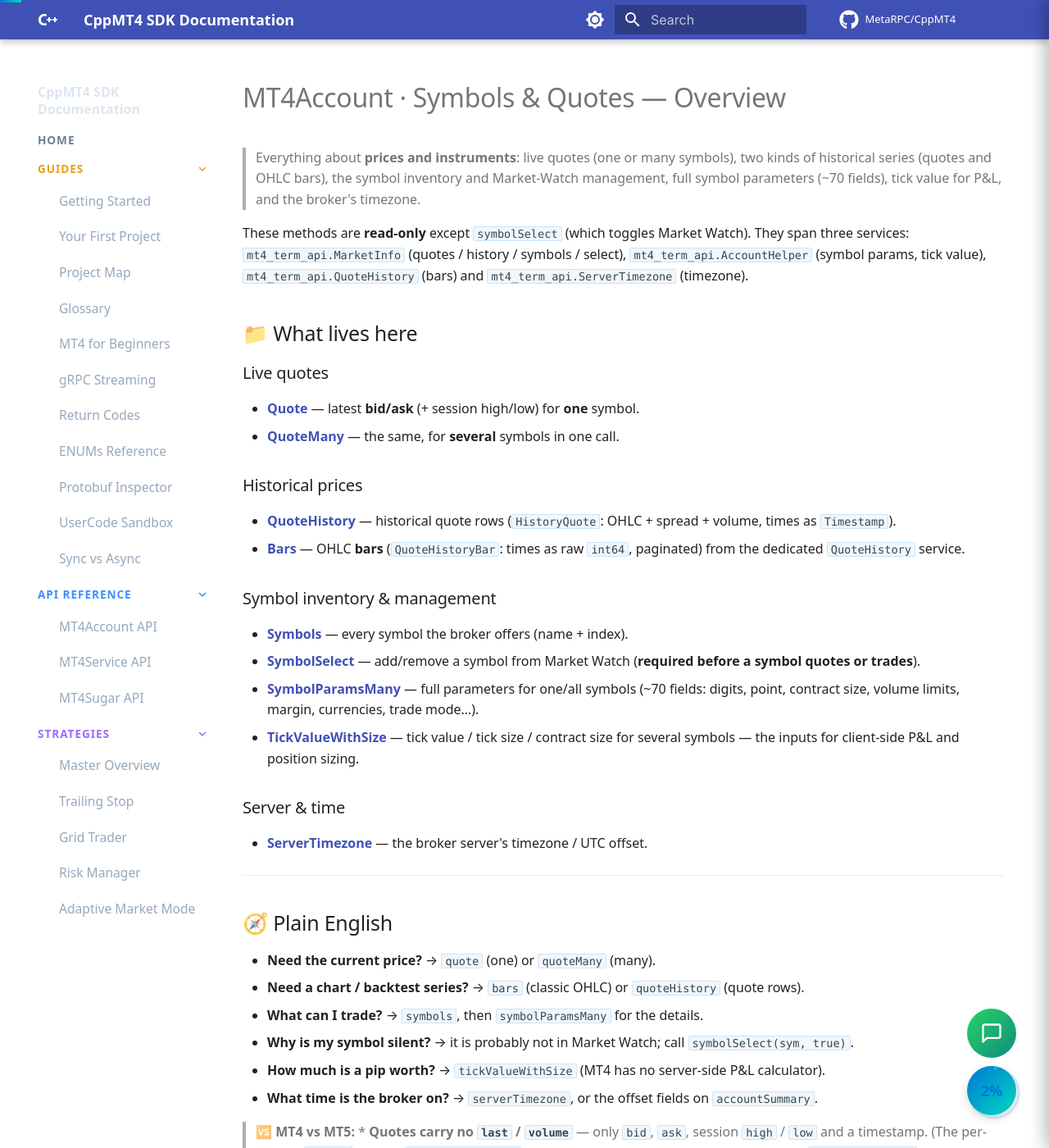
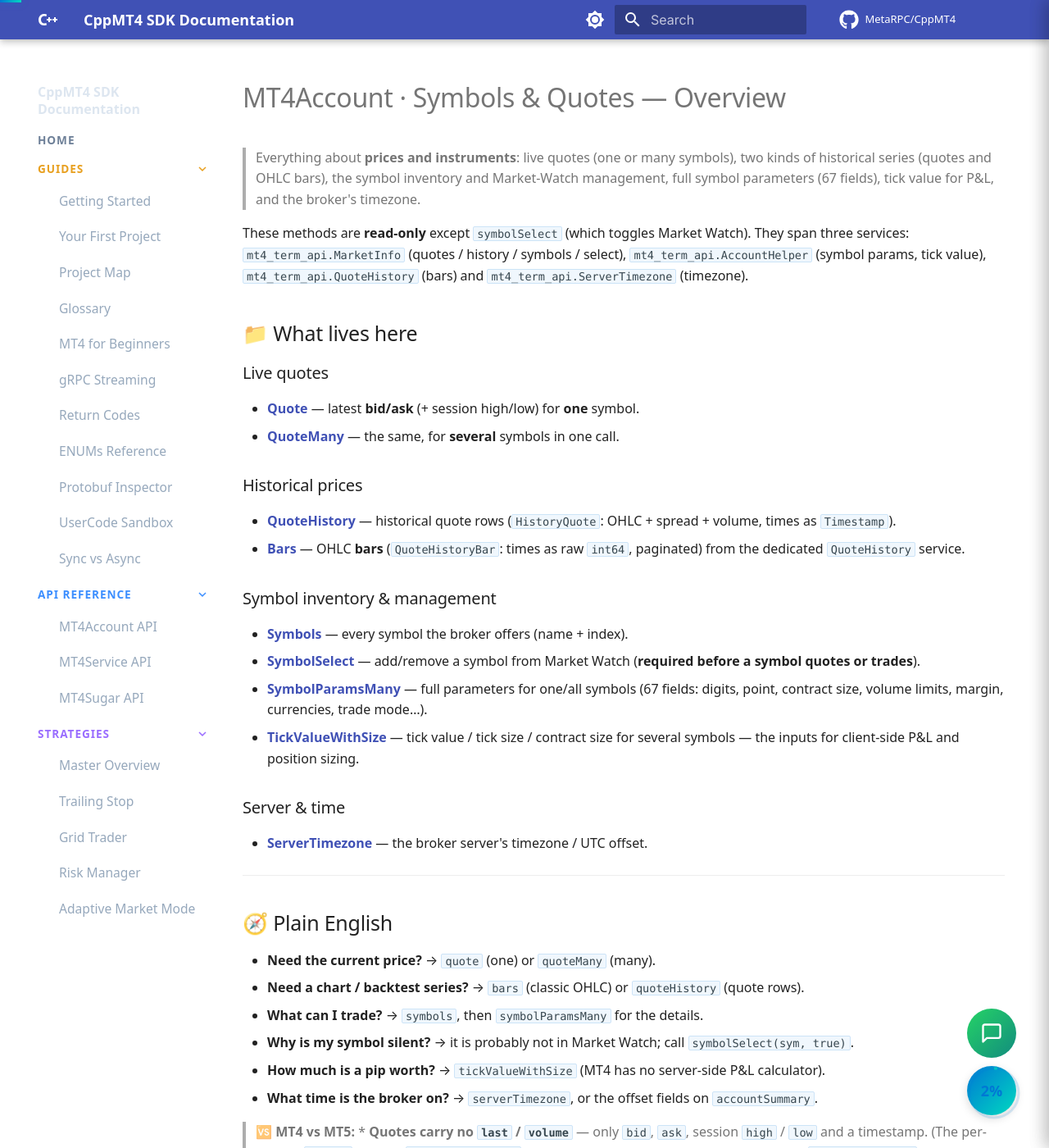
Before and after one commit to MetaRPC/CppMT4, an MkDocs documentation site: the page built from docs/MT4Account/3. Symbols_Quotes/Symbols_Quotes.Overview.md, in a window 1280 px wide and 1400 px high. Shown: the whole window at 82% size. Built offline with MkDocs 1.6.1 and Material for MkDocs 9.7.7, drawn with Linux system fonts in a browser that asks for light colours; comment, search, counter and statistics services are not loaded; some of the changed text lies outside the part shown.

Commit message:
Correct SymbolParamsManyInfo field count
SymbolParamsManyInfo has 67 fields (was "~70"), per the MT4 schema.

Co-Authored-By: Claude Opus 4.8 <noreply@anthropic.com>

```diff
--- a/docs/MT4Account/3. Symbols_Quotes/Symbols_Quotes.Overview.md
+++ b/docs/MT4Account/3. Symbols_Quotes/Symbols_Quotes.Overview.md
@@ -1,6 +1,6 @@
 # MT4Account · Symbols & Quotes — Overview
 
-> Everything about **prices and instruments**: live quotes (one or many symbols), two kinds of historical series (quotes and OHLC bars), the symbol inventory and Market-Watch management, full symbol parameters (~70 fields), tick value for P&L, and the broker's timezone.
+> Everything about **prices and instruments**: live quotes (one or many symbols), two kinds of historical series (quotes and OHLC bars), the symbol inventory and Market-Watch management, full symbol parameters (67 fields), tick value for P&L, and the broker's timezone.
 
 These methods are **read-only** except `symbolSelect` (which toggles Market Watch). They span three services: `mt4_term_api.MarketInfo` (quotes / history / symbols / select), `mt4_term_api.AccountHelper` (symbol params, tick value), `mt4_term_api.QuoteHistory` (bars) and `mt4_term_api.ServerTimezone` (timezone).
 
@@ -17,7 +17,7 @@ These methods are **read-only** except `symbolSelect` (which toggles Market Watc
 ### Symbol inventory & management
 * **[Symbols](./Symbols.md)** — every symbol the broker offers (name + index).
 * **[SymbolSelect](./SymbolSelect.md)** — add/remove a symbol from Market Watch (**required before a symbol quotes or trades**).
-* **[SymbolParamsMany](./SymbolParamsMany.md)** — full parameters for one/all symbols (~70 fields: digits, point, contract size, volume limits, margin, currencies, trade mode…).
+* **[SymbolParamsMany](./SymbolParamsMany.md)** — full parameters for one/all symbols (67 fields: digits, point, contract size, volume limits, margin, currencies, trade mode…).
 * **[TickValueWithSize](./TickValueWithSize.md)** — tick value / tick size / contract size for several symbols — the inputs for client-side P&L and position sizing.
 
 ### Server & time
@@ -62,7 +62,7 @@ These methods are **read-only** except `symbolSelect` (which toggles Market Watc
 | OHLC bars                            | `bars`              | `QuoteHistoryBarsData`   | paginated; `from_time` **required**          |
 | List of all symbols                  | `symbols`           | `SymbolsData`            | name + index                                 |
 | Enable/disable a symbol              | `symbolSelect`      | `SymbolSelectData`       | `success` flag; needed before quote/trade    |
-| Full symbol parameters              | `symbolParamsMany`  | `SymbolParamsManyData`   | ~70 fields per symbol                        |
+| Full symbol parameters              | `symbolParamsMany`  | `SymbolParamsManyData`   | 67 fields per symbol                        |
 | Tick value / size for sizing & P&L   | `tickValueWithSize` | `TickValueWithSizeData`  | several symbols at once                       |
 | Broker timezone / UTC offset         | `serverTimezone`    | `ServerTimezoneData`     | offset + source                              |
 
```
Also changed, not shown: docs/API_Reference/MT4Account.md (+1 -1 lines), docs/MT4Account/3. Symbols_Quotes/SymbolParamsMany.md (+3 -3 lines), docs/MT4Account/MT4Account.Master.Overview.md (+1 -1 lines), docs/MT4Service/3. Symbols_Quotes.md (+1 -1 lines).
